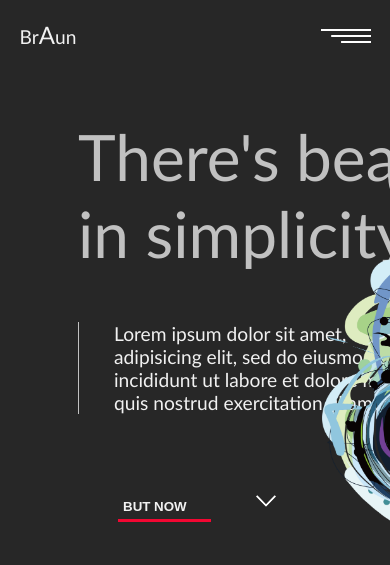
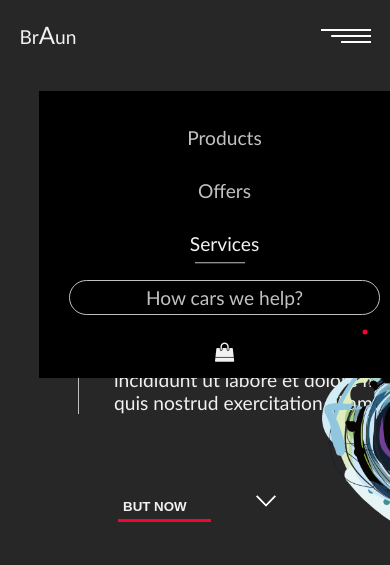
Before and after one commit to WelderMileu/port1, a website: page index.html in a window 390 px wide. Shown: the top 565 px of the page. Drawn offline with Linux system fonts and the light colour scheme.

Commit message:
deixando o menu de forma responsiva

```diff
--- a/css/style.scss
+++ b/css/style.scss
@@ -118,13 +118,24 @@
 
 	.nav-response {
 		position: absolute;
-		margin-top: 300px;
+		margin-top: 400px;
+		left: 10%;
+		background-color: black;
+		z-index: 2;
+		width: 90%;
 		.nav-navbar {
-			display: block;
-			flex-direction: row;
+			display: none;
+			padding: 10px;
 			.nav-item {
 				padding-top: 20px;
 				text-align: center;
+				display: flex;
+				justify-content: center;
+				align-items: center;
+
+				&:nth-child(4) a{
+					width: 50%;
+				}
 			}
 		}
 	}
@@ -247,11 +258,26 @@
 		.bars {
 			display: block;
 		}
+
+		.nav-response {
+			.nav-navbar {
+				display: block !important;
+			}
+		}
 	}
 }
 
 @media (max-width:430px) {
 	.nav {
 		padding: 5%;
+		.nav-response {
+			.nav-navbar {
+				.nav-item {
+					&:nth-child(4) a{
+						width: 100%;
+					}
+				}
+			}
+		}
 	}
 }
```
Also changed, not shown: css/style.css, 1 other file.
